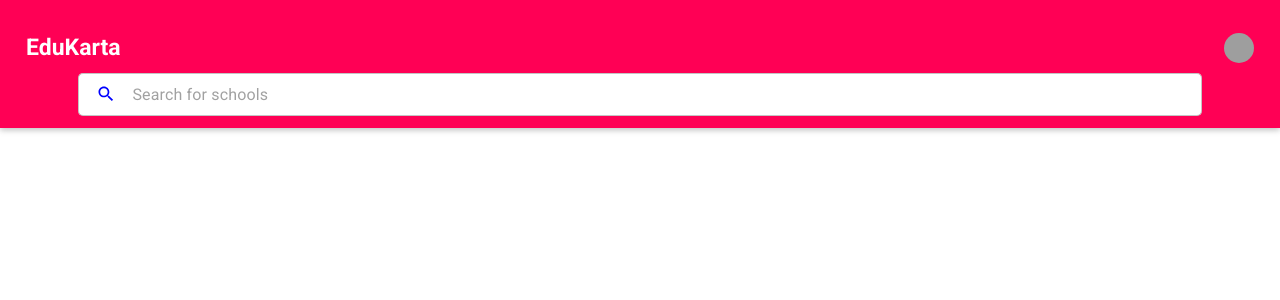
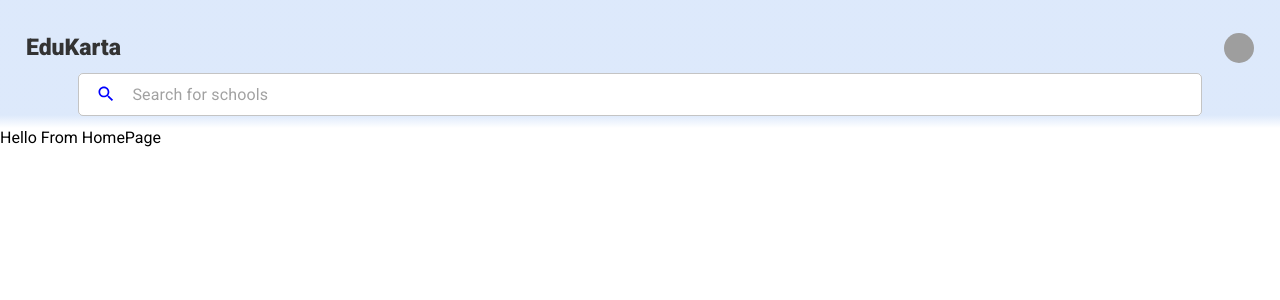
Before and after one commit to Edukarta/Edukarta_v1, a React (Create React App) app in the folder client/: page / in a window 1280 px wide. Shown: the top 300 px of the page. Built offline with nearby package versions, Linux system fonts and the light colour scheme; grey boxes are pictures that could not be loaded.

Commit message:
react Setup/navbar

```diff
--- a/client/src/index.css
+++ b/client/src/index.css
@@ -11,5 +11,5 @@ body{
 }
 
 main{
-  margin-top: 4rem;
+  margin-top: 8rem;
 }
--- a/client/src/shared/components/Navigation/MainHeader.module.css
+++ b/client/src/shared/components/Navigation/MainHeader.module.css
@@ -6,8 +6,7 @@
     position: fixed;
     top: 0;
     left: 0;
-    background: #ff0055;
-    box-shadow: 0 2px 6px rgba(0, 0, 0, 0.26);
+    background: linear-gradient(to top, transparent 0%, rgba(142, 182, 242, 0.3) 10%);
     padding: 0 1rem;
     z-index: 5;
   }
--- a/client/src/shared/components/Navigation/MainNavigation.module.css
+++ b/client/src/shared/components/Navigation/MainNavigation.module.css
@@ -15,11 +15,12 @@
 }
 
 .mainNavigation__title {
-    font-size: 23px;
-  color: white;
+  font-size: 23px;
+  color: #181818;
+  font-weight: 800;
 }
 
 .mainNavigation__title a {
   text-decoration: none;
-  color: white;
+  color: #333;
 }
```
